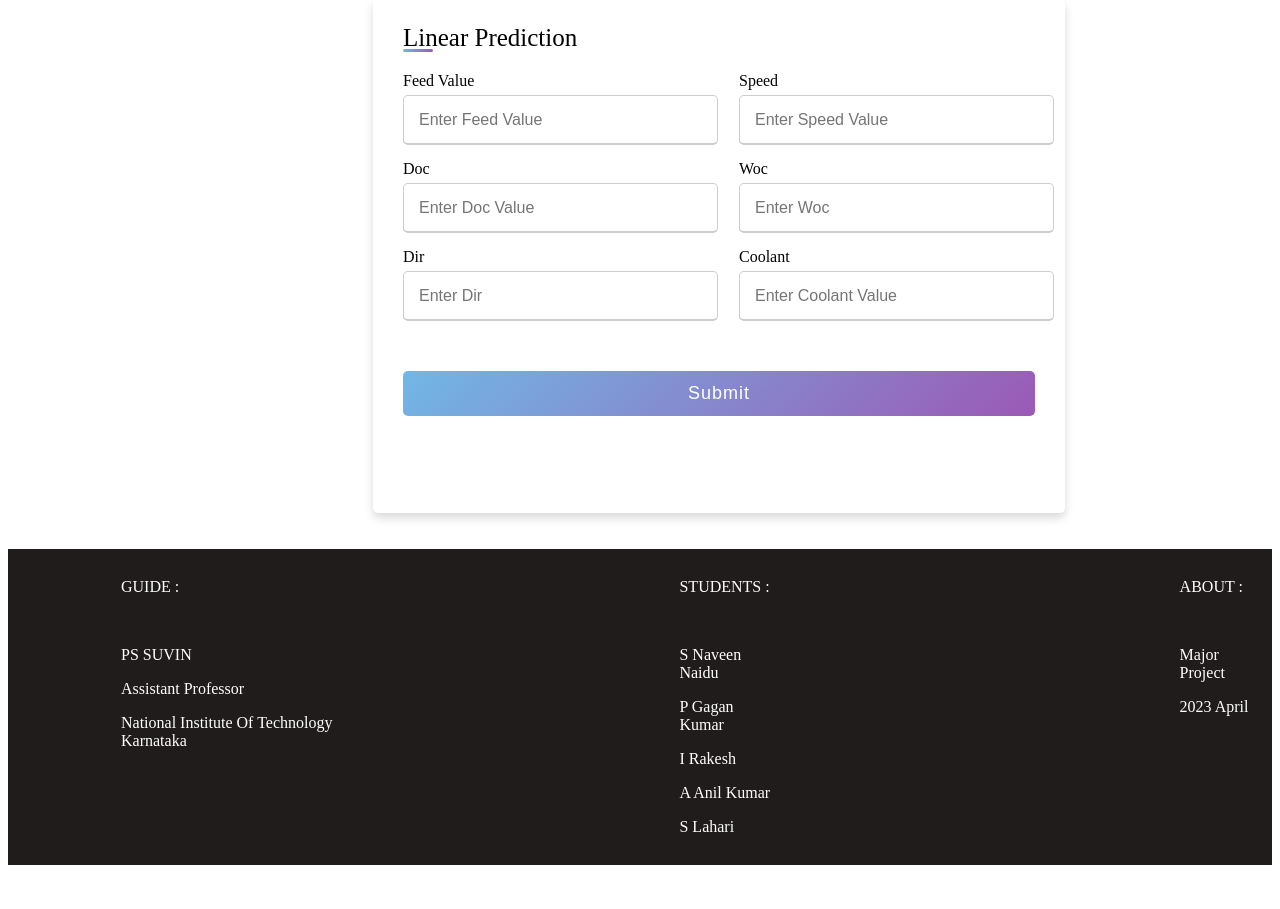
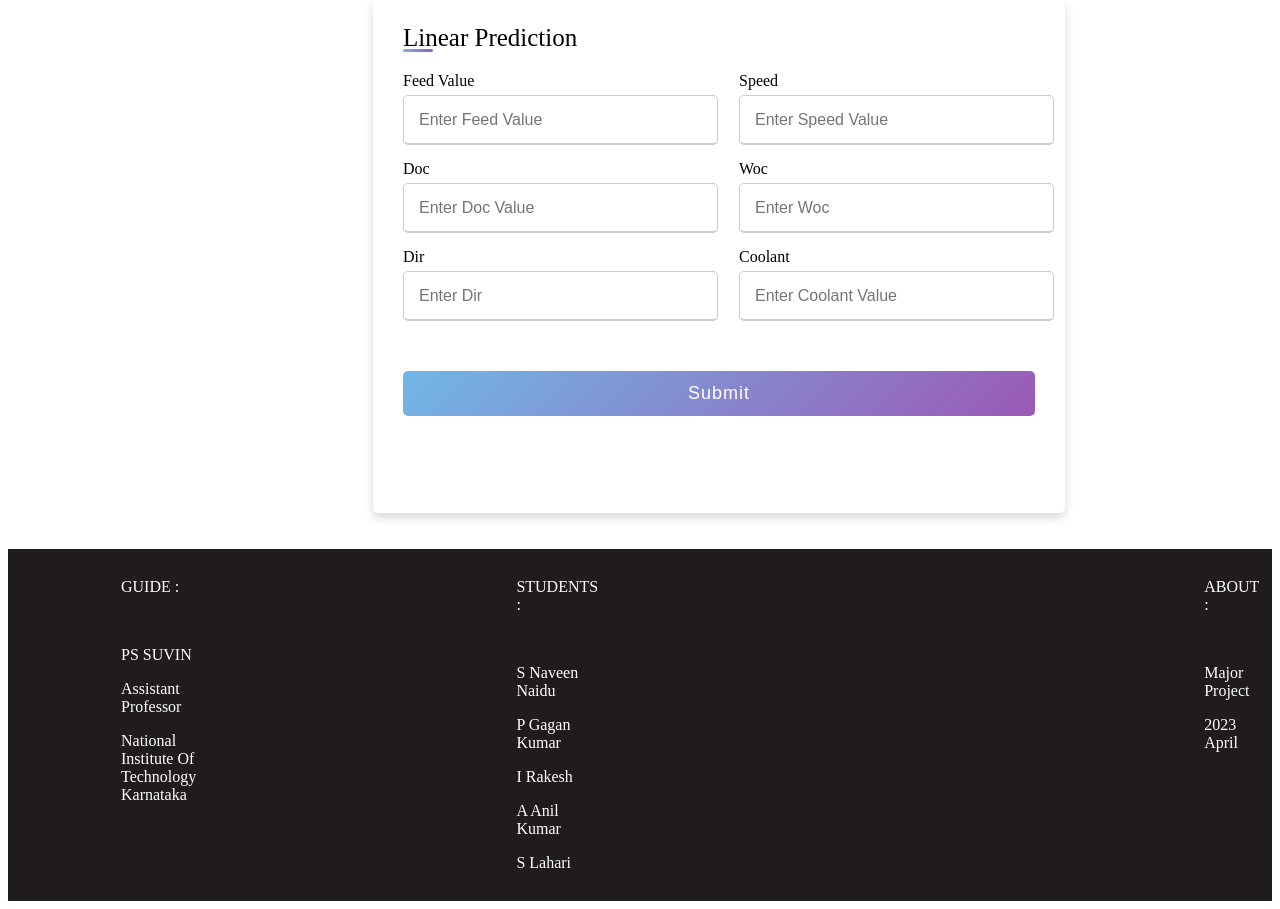
Before and after one commit to SettiNaveenNaidu/MAJOR_PROJECT, a Flask app: page / in a window 1280 px wide. Shown: the part 149-1058 px from the top of the page. Before the commit the page ends 1014 px from the top, so only its background shows below. Run offline with Flask 2, Linux system fonts and the light colour scheme; parts of the project's set-up code (start-up, migrations or seed data) failed here and were passed over.

Commit message:
Update new.css

```diff
--- a/static/new.css
+++ b/static/new.css
@@ -4,6 +4,7 @@
   flex-direction:column;
 }
 nav{
+  margin:0px;
     height: 50px;
     width: 100%;
 }
@@ -176,5 +177,5 @@
  }
 .about{
   padding:3px 3px;
-  margin-left: 400px;
+  margin-left: 600px;
 }
```
